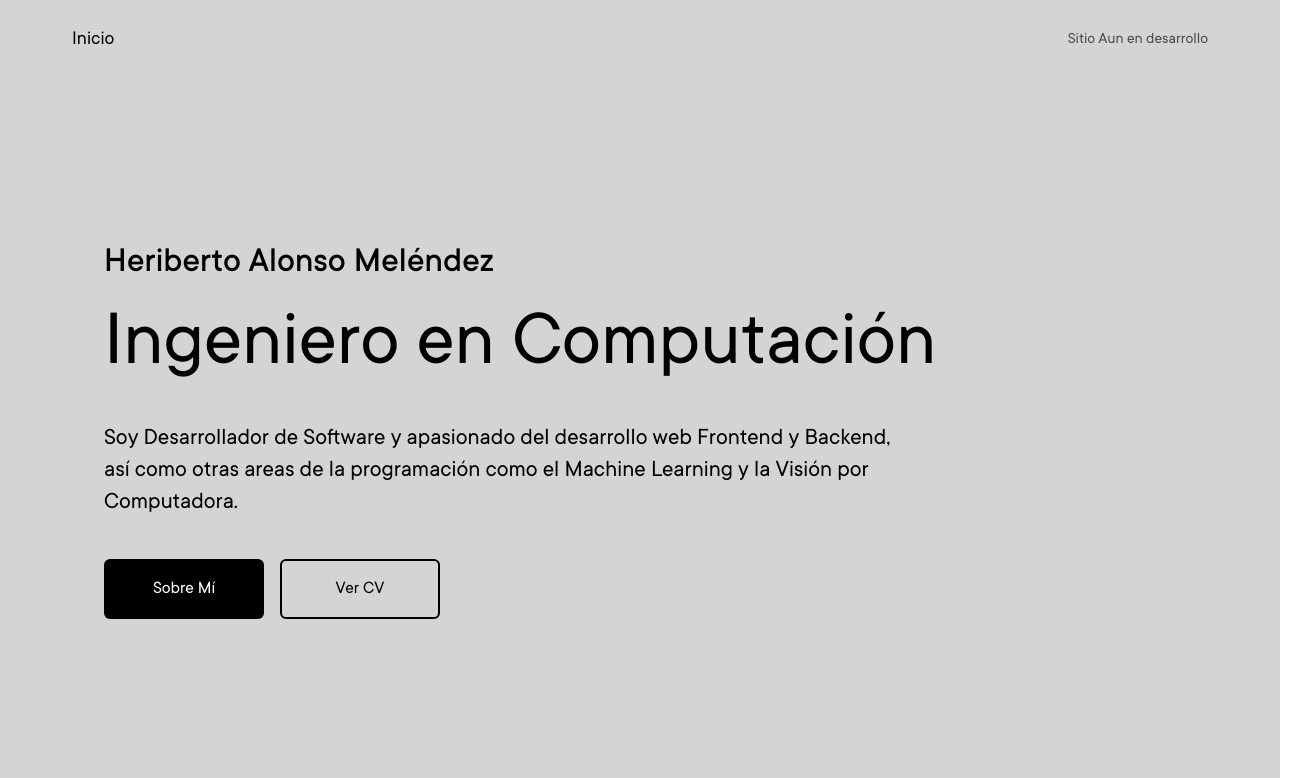
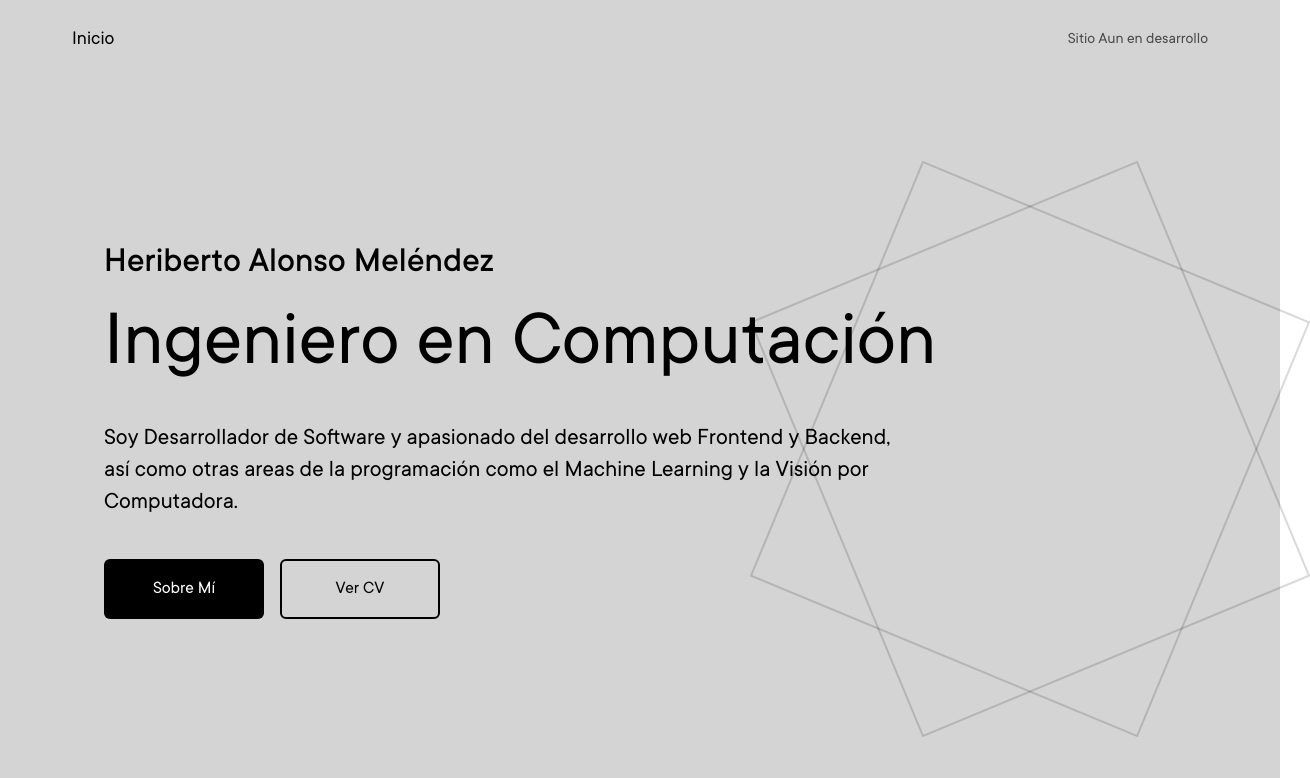
Before and after one commit to heriberto2300/beto-portfolio, a Next.js app: page / in a window 1280 px wide. Shown: the top 778 px of the page, 1310 px wide, since content can reach past the window. Built offline with nearby package versions, Linux system fonts and the light colour scheme.

Commit message:
Commit de Correccion #4: Reimplementacion de animaciones

```diff
--- a/components/animated/spinBoxes.tsx
+++ b/components/animated/spinBoxes.tsx
@@ -1,6 +1,6 @@
 const BoxesSpin = () => {
   return (
-    <div className="w-full h-screen">
+    <div className="w-full h-full">
       <div className="w-full h-full relative">
         <div className="w-[420px] h-[450px] animate-spin-slow overflow-hidden border-black border-2 opacity-15 absolute m-auto top-36 right-16" />
         <div className="w-[420px] h-[450px] animate-spin-slow-reverse overflow-hidden border-black border-2 opacity-15 absolute m-auto top-36 right-16" />
--- a/components/sections/presentation.tsx
+++ b/components/sections/presentation.tsx
@@ -1,8 +1,12 @@
 import ScrollIndicator from "../animated/scrollIndicator";
+import BoxesSpin from "../animated/spinBoxes";
 
 const Presentation = () => {
   return (
-    <section className="w-full px-[4rem] h-auto">
+    <section className="w-full px-[4rem] h-auto relative">
+      <div className="w-full absolute">
+        <BoxesSpin />
+      </div>
       <div className="w-full h-[700px] flex flex-wrap items-center justify-center">
         <article className="w-full">
           <h1 className="text-4xl font-medium leading-tight">Heriberto Alonso Meléndez</h1>
```
